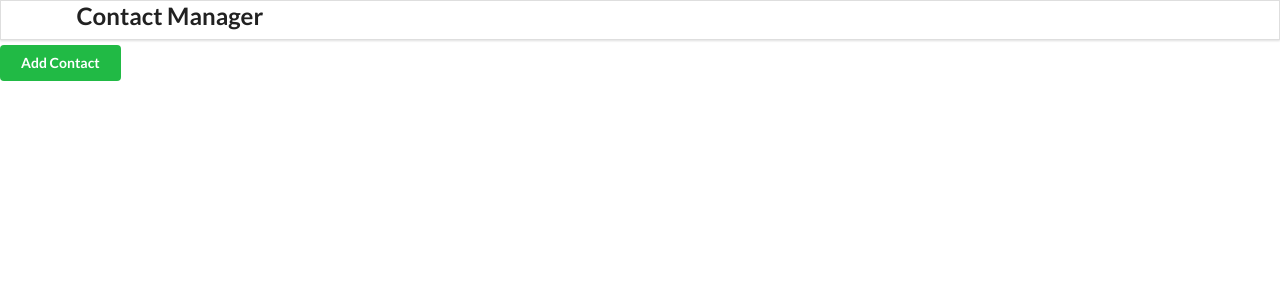
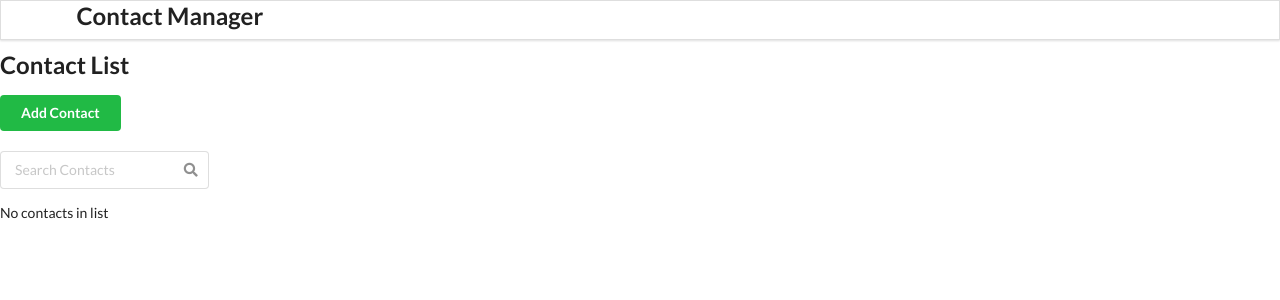
Before and after one commit to officialbigo/Contact-Manager-React, a React (Create React App) app: page / in a window 1280 px wide. Shown: the top 300 px of the page. Built offline with nearby package versions, Linux system fonts and the light colour scheme.

Commit message:
finished link state passing

```diff
--- a/src/components/App.js
+++ b/src/components/App.js
@@ -9,6 +9,23 @@ import DeleteConfirm from "./DeleteConfirm";
 
 function App() {
   const [contacts, setContacts] = useState([]);
+  const [searchTerm, setSearchTerm] = useState("");
+  const [searchResults, setSearchresults] = useState([]);
+  const returnSearchResult = (searchTerm) => {
+    setSearchTerm(searchTerm);
+    if (searchTerm !== "") {
+      const newContactList = contacts.filter((contact) => {
+        // return
+        return Object.values(contact)
+          .join(" ")
+          .toLowerCase()
+          .includes(searchTerm.toLowerCase());
+      });
+      setSearchresults(newContactList);
+    } else {
+      setSearchresults(contacts);
+    }
+  };
   const addContactHandler = (contact) => {
     setContacts([...contacts, { id: crypto.randomUUID(), ...contact }]);
   };
@@ -35,30 +52,27 @@ function App() {
           <Route
             exact
             path="/add"
-            // render={(props) => (
-            //   <AddContact {...props} addContactHandler={addContactHandler} />
-            // )}
             element={<AddContact addContactHandler={addContactHandler} />}
           />
           <Route
             exact
             path="/"
-            // render={(props) => (
-            //   <ContactList
-            //     {...props}
-            //     contacts={contacts}
-            //     deleteContactHandler={deleteContactHandler}
-            //   />
-            // )}
             element={
               <ContactList
-                contacts={contacts}
-                deleteContactHandler={deleteContactHandler}
+                contacts={searchTerm.length < 1 ? contacts : searchResults}
+                searchTerm={searchTerm}
+                returnSearchResult={returnSearchResult}
               />
             }
           />
           <Route exact path="/contact/:id" element={<ContactDetails />} />
-          <Route exact path="/deleteConfirm" element={<DeleteConfirm />} />
+          <Route
+            exact
+            path="/deleteConfirm"
+            element={
+              <DeleteConfirm deleteContactHandler={deleteContactHandler} />
+            }
+          />
         </Routes>
       </Router>
     </div>
--- a/src/components/ContactCard.js
+++ b/src/components/ContactCard.js
@@ -5,33 +5,24 @@ import user from "../images/contact_user.png";
 const ContactCard = (props) => {
   const contact = props.contact;
   const { id, name, number, email } = contact;
-  const deleteContactHandler = (id) => {
-    props.deleteContactHandler(id);
-  };
   return (
     <div className="item">
       <img className="ui avatar image" src={user} alt="user" />
       <div className="content">
-        <Link
-          to={{
-            pathname: `/contact/${id}`,
-            state: { info: contact },
-          }}
-        >
+        <Link to={`/contact/${id}`} state={{ info: contact }}>
           <div className="header">{name}</div>
           <div>{number}</div>
           <div>{email}</div>
         </Link>
         <Link
-          to={{
-            pathname: "/deleteConfirm",
-            state: { deleteContactHandler: deleteContactHandler, id: id },
+          to="/deleteConfirm"
+          state={{
+            contact: contact,
           }}
         >
           <i
             className="trash alternate outline icon"
             style={{ color: "red", marginTop: "7px" }}
-            // onClick={() => props.deleteContactHandler(id)}
           ></i>
         </Link>
       </div>
--- a/src/components/ContactDetails.js
+++ b/src/components/ContactDetails.js
@@ -1,27 +1,28 @@
 import React from "react";
-import { Link } from "react-router-dom";
+import { Link, useLocation } from "react-router-dom";
 import user from "../images/contact_user.png";
 
 const ContactDetails = (props) => {
-  const { name, number, email } = ("adsfr", 123, "sad");
-  // props.contact;
+  const { id, name, number, email } = useLocation().state.info;
   return (
     <div className="main">
       <h1>gap text . Needs to be fixed </h1>
       <div className="ui card centered">
         <div className="image">
-          <image src={user} alt="user" />
+          <img className="ui centered image" src={user} alt="user" />
         </div>
         <div className="content">
-          <div className="header">{name}</div>
+          <div style={{ textAlign: "center" }} className="header">
+            {name}
+          </div>
           <div className="description">
-            <h2>{number}</h2>
-            <h3>{email}</h3>
+            <h2 style={{ textAlign: "center" }}>{number}</h2>
+            <h3 style={{ textAlign: "center" }}>{email}</h3>
           </div>
         </div>
       </div>
       <Link to="/">
-        <button className="ui button blue">Back to contacts</button>
+        <button className="ui fluid button blue">Back to contacts</button>
       </Link>
     </div>
   );
--- a/src/components/ContactList.js
+++ b/src/components/ContactList.js
@@ -1,27 +1,43 @@
-import React from "react";
+import React, { useRef } from "react";
 import { Link } from "react-router-dom";
 import ContactCard from "./ContactCard";
 
 const ContactList = (props) => {
-  const deleteContactHandler = (id) => {
-    props.deleteContactHandler(id);
-  };
+  const searchRef = useRef("");
+
   const renderContactList = props.contacts.map((contact) => {
-    return (
-      <ContactCard
-        contact={contact}
-        deleteContactHandler={deleteContactHandler}
-        key={contact.id}
-      />
-    );
+    return <ContactCard contact={contact} key={contact.id} />;
   });
   return (
     <div className="main">
-      <h2>Contact List</h2>
-      <Link to="/add">
-        <button className="ui button green">Add Contact</button>
-      </Link>
-      <div className="ui celled list">{renderContactList}</div>
+      <h1>gap text . Needs to be fixed </h1>
+
+      <div style={{ marginBottom: "20px" }}>
+        <h2>Contact List</h2>
+        <Link to="/add">
+          <button className="ui button green">Add Contact</button>
+        </Link>
+      </div>
+
+      <div className="ui icon input">
+        <input
+          ref={searchRef}
+          type="text"
+          placeholder="Search Contacts"
+          className="prompt"
+          value={props.term}
+          onChange={() => {
+            props.returnSearchResult(searchRef.current.value);
+          }}
+        />
+        <i className="search icon"></i>
+      </div>
+
+      <div className="ui celled list">
+        {renderContactList.length > 0
+          ? renderContactList
+          : "No contacts in list"}
+      </div>
     </div>
   );
 };
--- a/src/components/DeleteConfirm.js
+++ b/src/components/DeleteConfirm.js
@@ -1,24 +1,44 @@
 import React from "react";
-import { Link } from "react-router-dom";
+import user from "../images/contact_user.png";
+
+import { Link, useLocation } from "react-router-dom";
 
 const DeleteConfirm = (props) => {
-  const id = props.location.state.id;
+  const prop = useLocation().state;
+  const { id, name, number, email } = prop.contact;
   return (
     <div className="ui main">
       <h1>gap text . Needs to be fixed </h1>
-
       <div className="ui card centered">
         <h2>Are you sure you want to delete this contact</h2>
-      </div>
+        {/* <Link to="/" state={{}}> */}
         <button
-        className="ui button green"
+          className="ui fluid button green"
           onClick={() => props.deleteContactHandler(id)}
         >
           Yes
         </button>
+        {/* </Link> */}
         <Link to="/">
-        <button classNmae="ui button red">No</button>
+          <button className="ui fluid button red">No</button>
         </Link>
+      </div>
+      <div className="ui main">
+        <div className="ui card centered">
+          <div className="image">
+            <img className="ui centered image" src={user} alt="user" />
+          </div>
+          <div className="content">
+            <div style={{ textAlign: "center" }} className="header">
+              {name}
+            </div>
+            <div className="description">
+              <h2 style={{ textAlign: "center" }}>{number}</h2>
+              <h3 style={{ textAlign: "center" }}>{email}</h3>
+            </div>
+          </div>
+        </div>
+      </div>
     </div>
   );
 };
```
Lines whose indentation alone changed are shown as unchanged.
